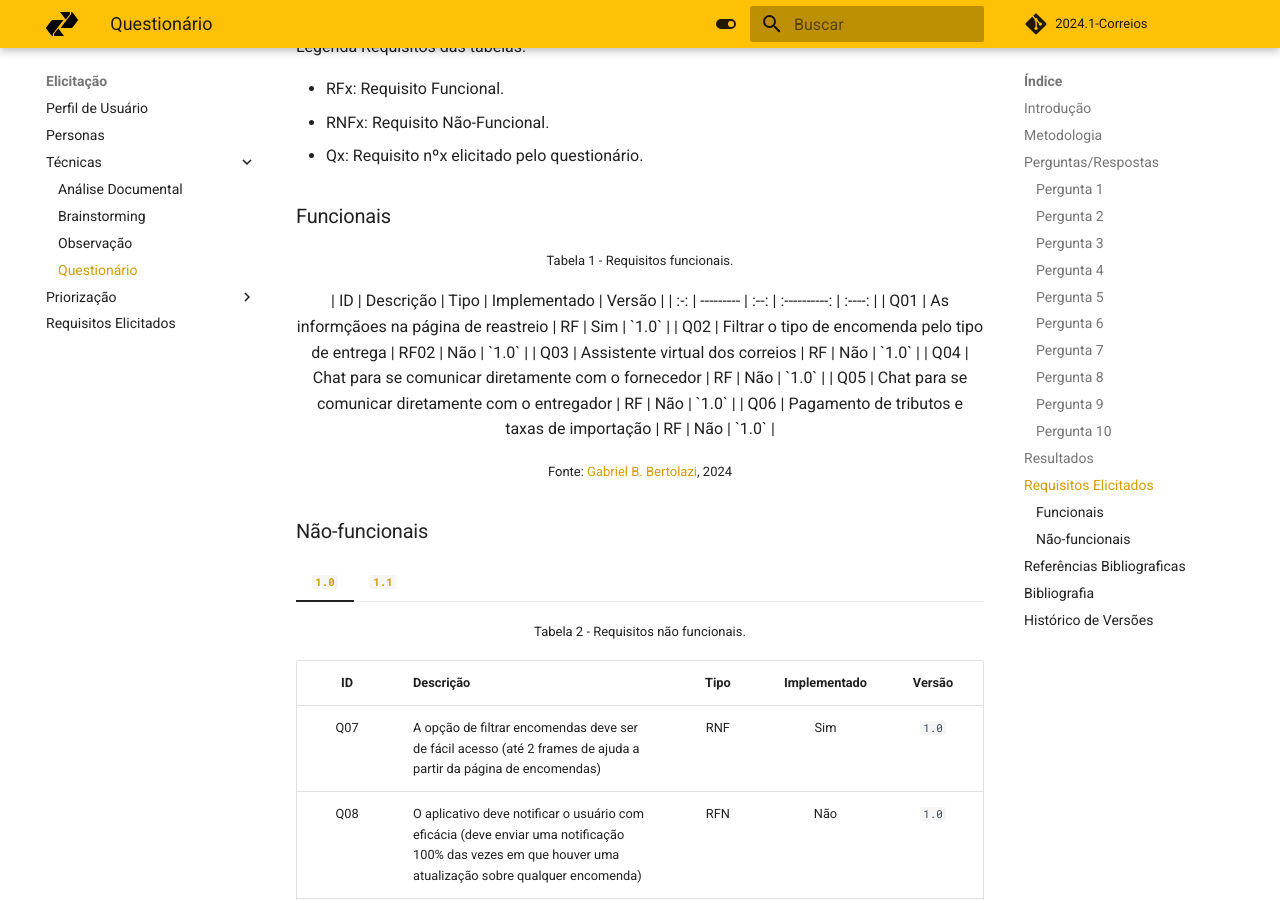
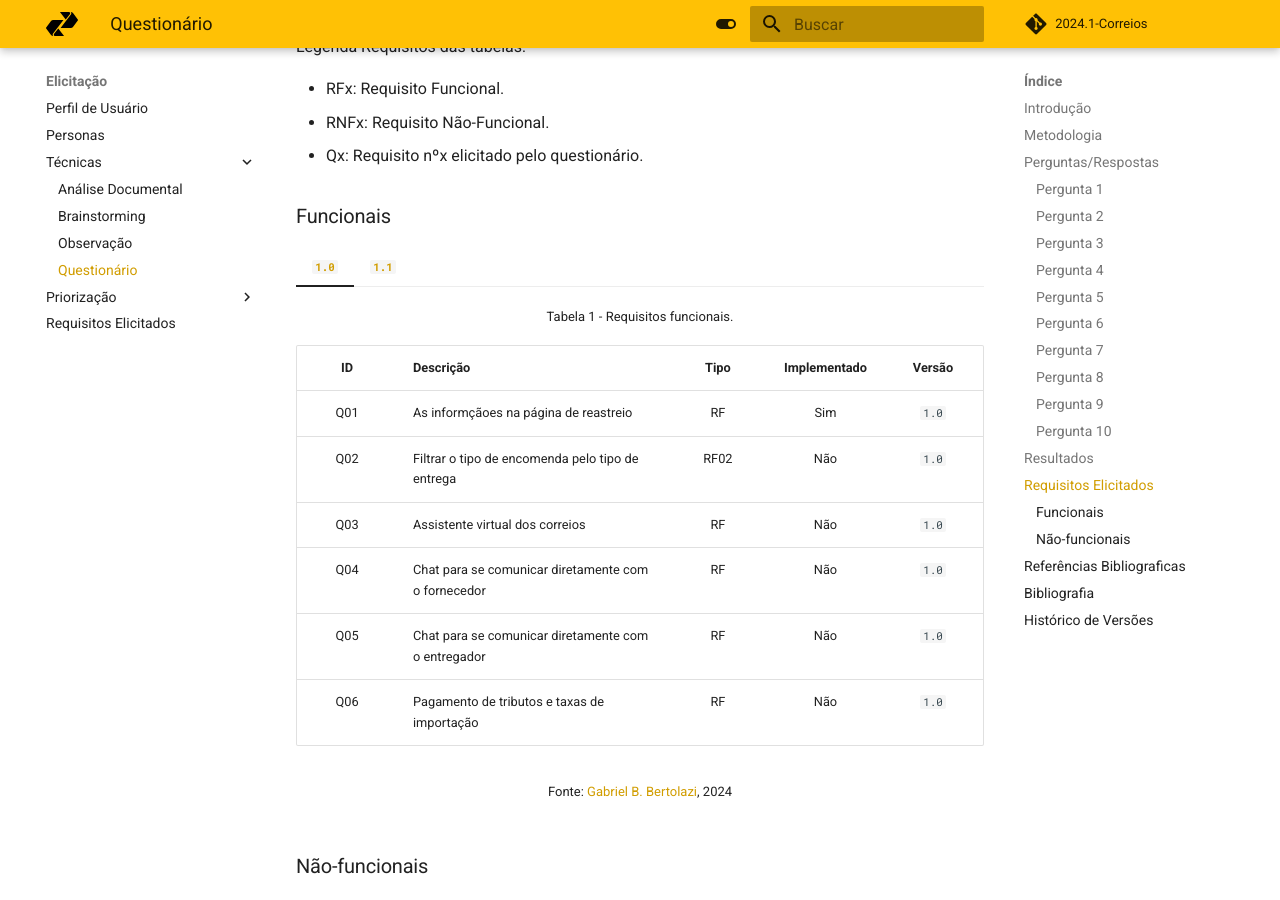
Before and after one commit to Requisitos-de-Software/2024.1-Serasa, an MkDocs documentation site: the page built from docs/elicitacao/tecnicas/questionario.md, in a window 1280 px wide and 900 px high, scrolled down 3334 px. Built offline with MkDocs 1.6.1 and Material for MkDocs 9.7.7, drawn with Linux system fonts in a browser that asks for light colours; comment, search, counter and statistics services are not loaded; part of the change alters nothing that is shown.

Commit message:
correção questionarios requisitos funcionais

```diff
--- a/docs/elicitacao/tecnicas/questionario.md
+++ b/docs/elicitacao/tecnicas/questionario.md
@@ -137,22 +137,41 @@ Legenda Requisitos das tabelas:
 
 ### Funcionais
 
-<font size="2"><p style="text-align: center">Tabela 1 - Requisitos funcionais.</p></font>
+=== "`1.0`"
+    <font size="2"><p style="text-align: center">Tabela 1 - Requisitos funcionais.</p></font>
 
-<center>
+    <center>
 
-| ID  | Descrição | Tipo | Implementado | Versão |
-| :-: | --------- | :--: | :----------: | :----: |
-| Q01 | As informçãoes na página de reastreio | RF | Sim | `1.0` |
-| Q02 | Filtrar o tipo de encomenda pelo tipo de entrega | RF02 | Não | `1.0` |
-| Q03 | Assistente virtual dos correios | RF | Não | `1.0` |
-| Q04 | Chat para se comunicar diretamente com o fornecedor | RF | Não | `1.0` |
-| Q05 | Chat para se comunicar diretamente com o entregador | RF | Não | `1.0` |
-| Q06 | Pagamento de tributos e taxas de importação | RF | Não | `1.0` |
+    | ID  | Descrição | Tipo | Implementado | Versão |
+    | :-: | --------- | :--: | :----------: | :----: |
+    | Q01 | As informçãoes na página de reastreio | RF | Sim | `1.0` |
+    | Q02 | Filtrar o tipo de encomenda pelo tipo de entrega | RF02 | Não | `1.0` |
+    | Q03 | Assistente virtual dos correios | RF | Não | `1.0` |
+    | Q04 | Chat para se comunicar diretamente com o fornecedor | RF | Não | `1.0` |
+    | Q05 | Chat para se comunicar diretamente com o entregador | RF | Não | `1.0` |
+    | Q06 | Pagamento de tributos e taxas de importação | RF | Não | `1.0` |
 
-</center>
+    </center>
 
-<font size="2"><p style="text-align: center">Fonte: [Gabriel B. Bertolazi](https://github.com/Bertolazi), 2024 </p></font>
+    <font size="2"><p style="text-align: center">Fonte: [Gabriel B. Bertolazi](https://github.com/Bertolazi), 2024 </p></font>
+
+=== "`1.1`"
+
+    <font size="2"><p style="text-align: center">Tabela 3 - Requisitos funcionais.</p></font>
+
+    <center>
+
+    | ID  | Descrição | Tipo | Implementado | Versão |
+    | :-: | --------- | :--: | :----------: | :----: |
+    | Q01 | As informçãoes das entregas ativas e completas na página de reastreio | RF | Sim | `1.1` |
+    | Q03 | Assistente virtual dos correios para judar a executar tarefas e achar opções muitas vezes de difícil acesso pelo site. | RF | Não | `1.1` |
+    | Q04 | Ter um chat para se comunicar diretamente com o fornecedor, e consiga ter as informações básicas do mesmo. | RF | Não | `1.1` |
+    | Q05 | Ter um chat para se comunicar diretamente com o entregador, e consiga ter as informações dos mesmos. | RF | Não | `1.1` |
+    | Q06 | Poder fazer os pagamentos pagamento de tributos e taxas de importação em uma página própria para essa finalidade. | RF | Não | `1.1` |
+
+    </center>
+
+    <font size="2"><p style="text-align: center">Fonte: [Gabriel B. Bertolazi](https://github.com/Bertolazi), 2024 </p></font>
 
 ### Não-funcionais
 
@@ -176,7 +195,7 @@ Legenda Requisitos das tabelas:
 
 === "`1.1`"
 
-    <font size="2"><p style="text-align: center">Tabela 2 - Requisitos não funcionais.</p></font>
+    <font size="2"><p style="text-align: center">Tabela 4 - Requisitos não funcionais.</p></font>
 
     <center>
 
```
